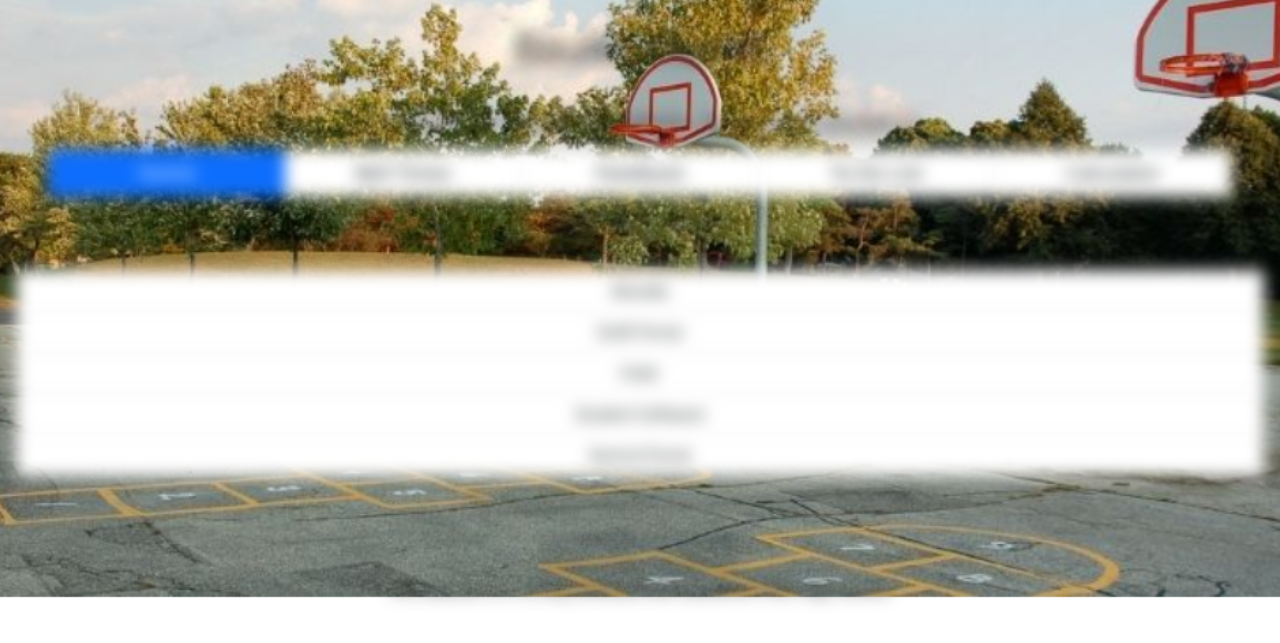
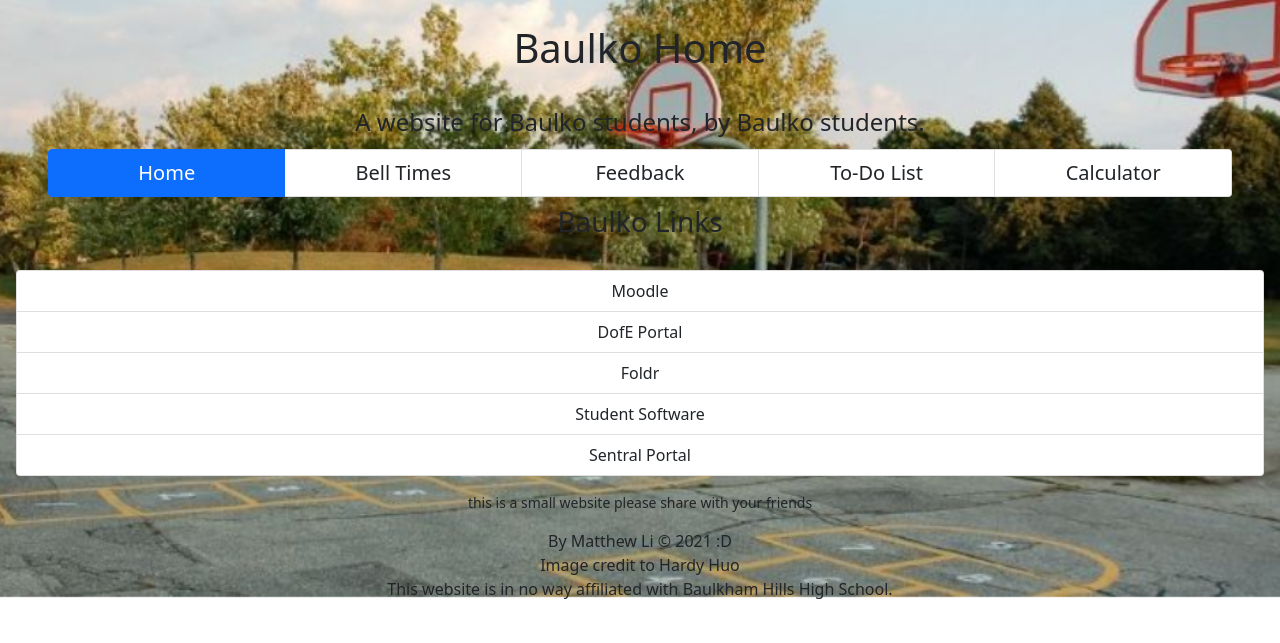
Before and after one commit to circles-png/baulkowebapp, a PHP site: page / in a window 1280 px wide. Shown: the top 643 px of the page. Run offline with PHP 8.4, Linux system fonts and the light colour scheme.

Commit message:
remove blur

```diff
--- a/global.css
+++ b/global.css
@@ -3,6 +3,4 @@ body {
     background-position: center center;
     background-repeat: no-repeat;
     background-size: cover;
-    filter: blur(8px);
-    -webkit-filter: blur(8px);
 }
```
